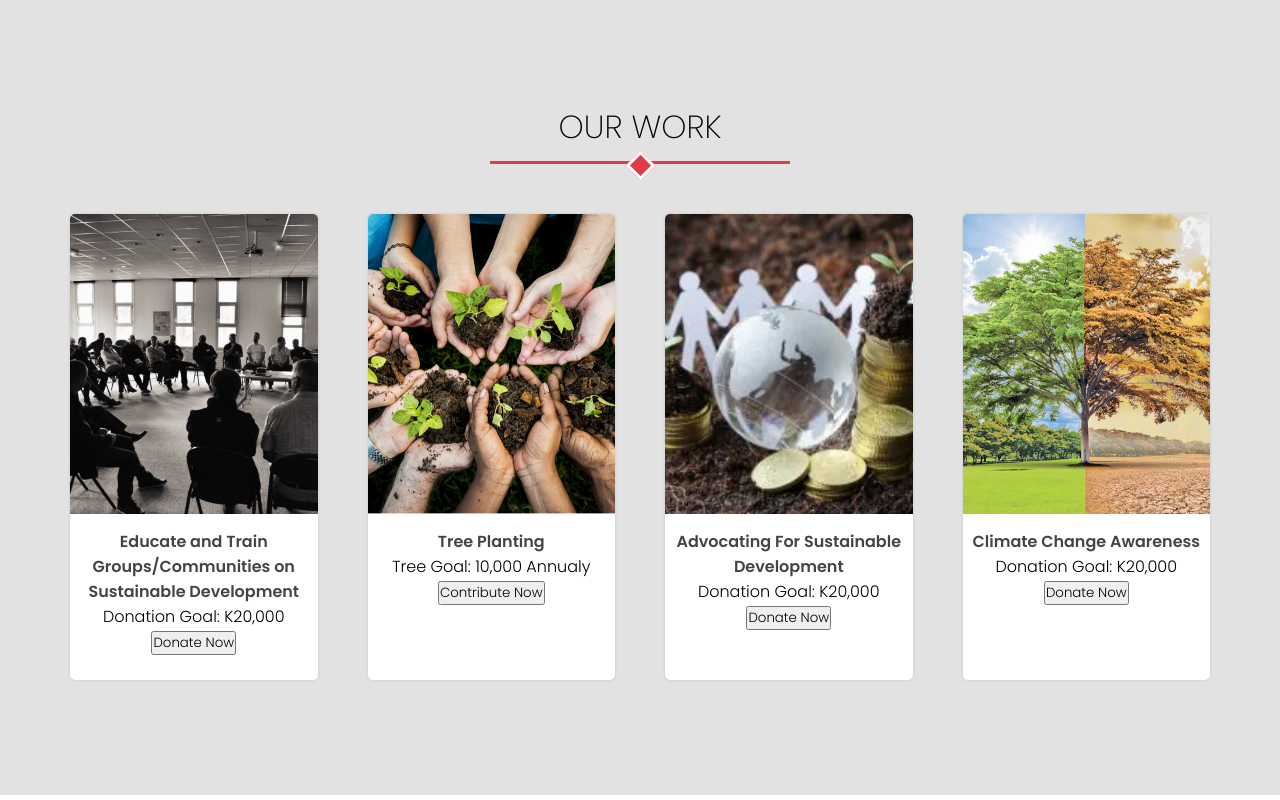
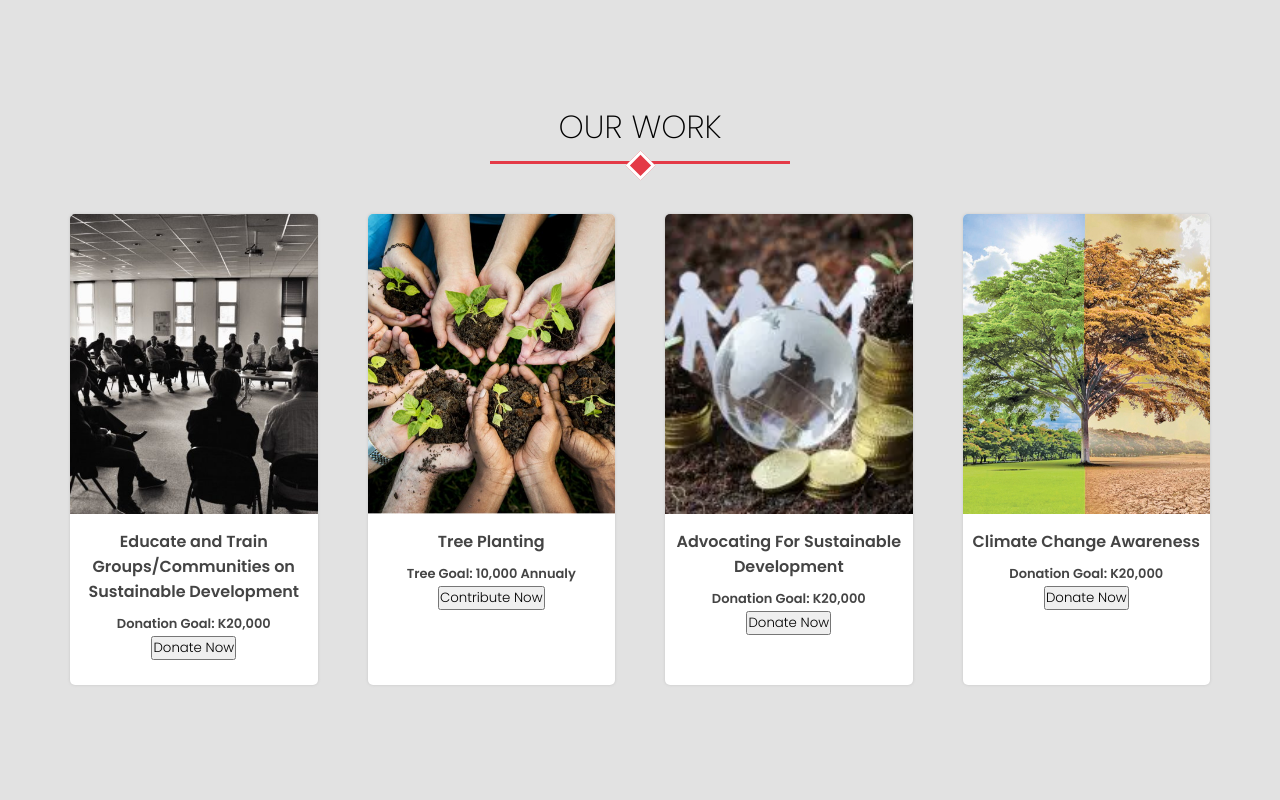
Before and after one commit to Kama95/Kalebalika-NGO, a plain HTML site: page index.html in a window 1280 px wide. Shown: the part 1527-2327 px from the top of the page. Drawn offline with Linux system fonts and the light colour scheme.

Commit message:
Add style to DonationCount Add fontsize and margin to the top

```diff
--- a/style.css
+++ b/style.css
@@ -277,6 +277,12 @@ margin-top: 15px;}
     margin-top: 15px;
     font-weight: 600;
     color: #444;
+}
+.OurWork .boxContainer .Box .donationCount {
+    font-size: 13px;
+    font-weight: 600;
+    color: #444;
+    margin-top: 10px;
 }
 /*
 
```
